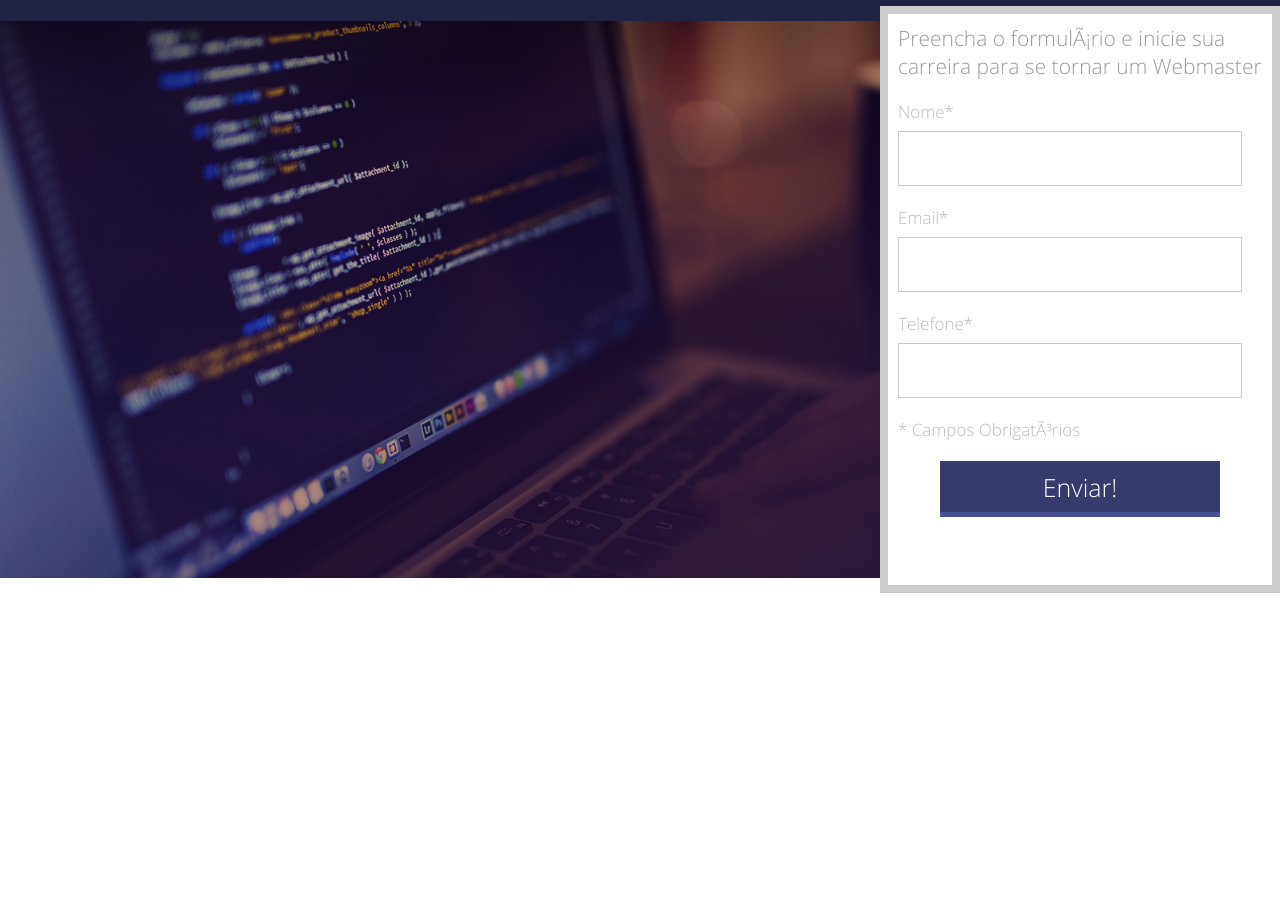
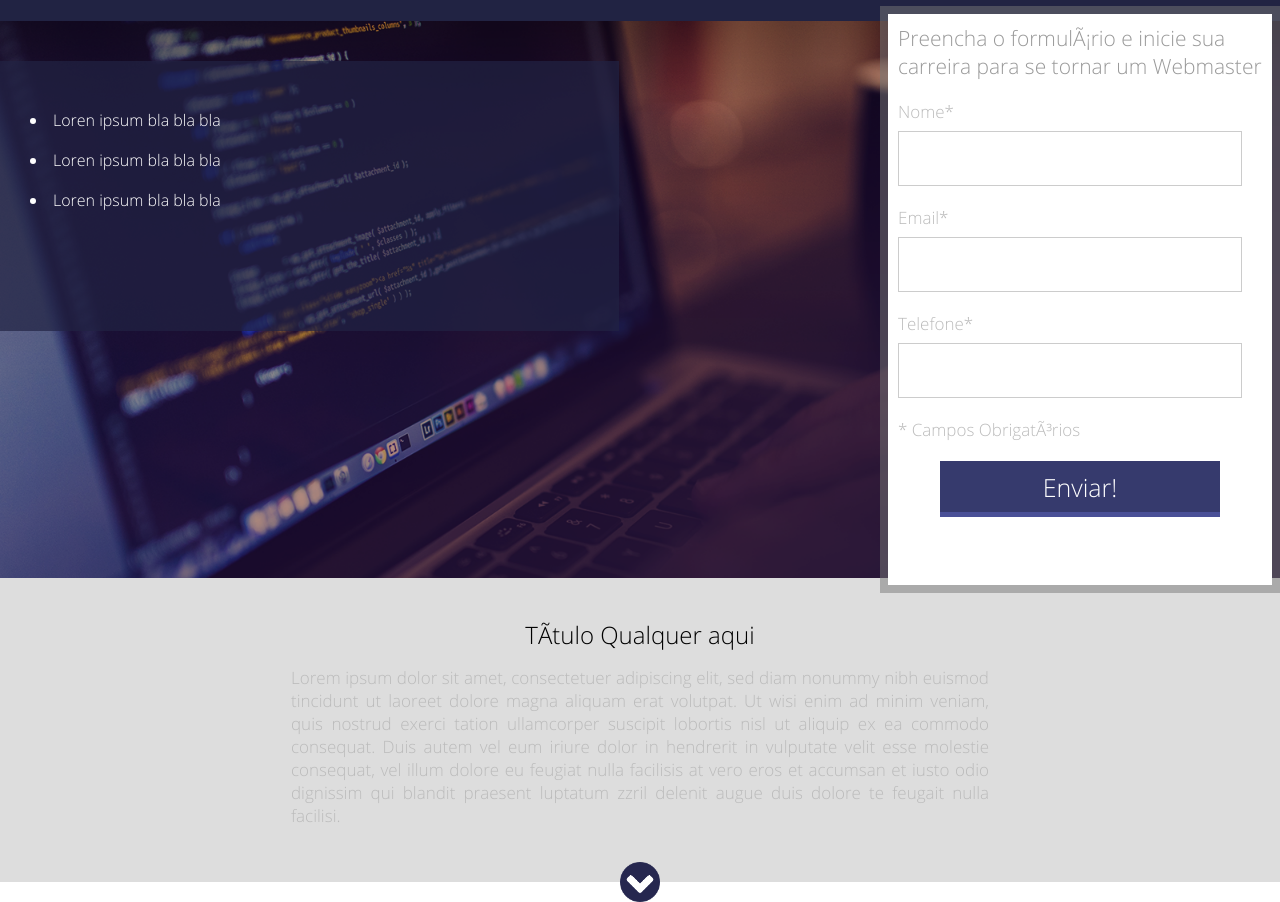
Before and after one commit to alessandra-gracek/curso-webmaster-front-end, a plain HTML site: page Projeto_01/index.html in a window 1280 px wide. Shown: the part 39-941 px from the top of the page. Before the commit the page ends 800 px from the top, so only its background shows below. Drawn offline with Linux system fonts and the light colour scheme.

Commit message:
Inclusão de uma nova sessão

```diff
--- a/Projeto_01/css/style.css
+++ b/Projeto_01/css/style.css
@@ -52,9 +52,10 @@ html,body{
     float: right;
     position: relative;
     background-color: white;
-    border: 8px solid #ccc;
+    border: 8px solid rgba(120,120,120,0.5);
     top: -15px;
     padding: 10px;
+    background-clip: padding-box;
 }
 .form h2{
     font-weight: normal;
@@ -99,3 +100,42 @@ html,body{
 .form input[type=submit]:hover{
     background-color: #323665;
 }
+.container-list{
+    width: 619px;
+    height: 270px;
+    background-color:rgba(33,35,67,0.7);
+    margin-top: 40px;
+    float: left;
+    padding: 30px;
+}
+.container-list ul{
+    list-style-position: inside;
+}
+.container-list ul li{
+    color: white;
+    margin-top: 18px;
+}
+.container-2{
+    background-color: #ddd;
+    padding: 40px 0;
+    text-align: center;
+}
+.container-2 h2{
+    font-weight: normal;
+}
+.container-2 p{
+    width: 698px;
+    text-align: justify;
+    margin: 15px 0;
+    display: inline-block;
+}
+.arrow{
+    width: 40px;
+    height: 40px;
+    background-size: 100% 100%;
+    background-image: url('../images/arrow.png');
+    position: relative;
+    left: 50%;
+    margin-left: -20px;
+    margin-top: -20px;
+}
--- a/Projeto_01/index.html
+++ b/Projeto_01/index.html
@@ -19,6 +19,15 @@
 
         <div class="container-banner">
             <div class="center">
+
+                <div class="container-list">
+                        <ul>
+                            <li>Loren ipsum bla bla bla</li>
+                            <li>Loren ipsum bla bla bla</li>
+                            <li>Loren ipsum bla bla bla</li>
+                        </ul>
+                </div> <!--container-list-->
+
                 <div class="form">
                     <h2>Preencha o formulário e inicie sua carreira para se tornar um Webmaster</h2>
                 <form>
@@ -48,5 +57,16 @@
             </div> <!--form-->
             </div><!--center-->
         </div><!--container-banner-->
+
+        <div class="container-2">
+            <div class="center">
+                <h2>Título Qualquer aqui</h2>
+                <p>Lorem ipsum dolor sit amet, consectetuer adipiscing elit, sed diam nonummy nibh euismod tincidunt ut laoreet dolore magna aliquam erat volutpat. Ut wisi enim ad minim veniam, quis nostrud exerci tation ullamcorper suscipit lobortis nisl ut aliquip ex ea commodo consequat. Duis autem vel eum iriure dolor in hendrerit in vulputate velit esse molestie consequat, vel illum dolore eu feugiat nulla facilisis at vero eros et accumsan et iusto odio dignissim qui blandit praesent luptatum zzril delenit augue duis dolore te feugait nulla facilisi.</p>
+            </div><!--center-->
+        </div><!--container-2-->
+
+        <div class="arrow">
+
+        </div><!--arrow-->
     </body>
 </html>
```
